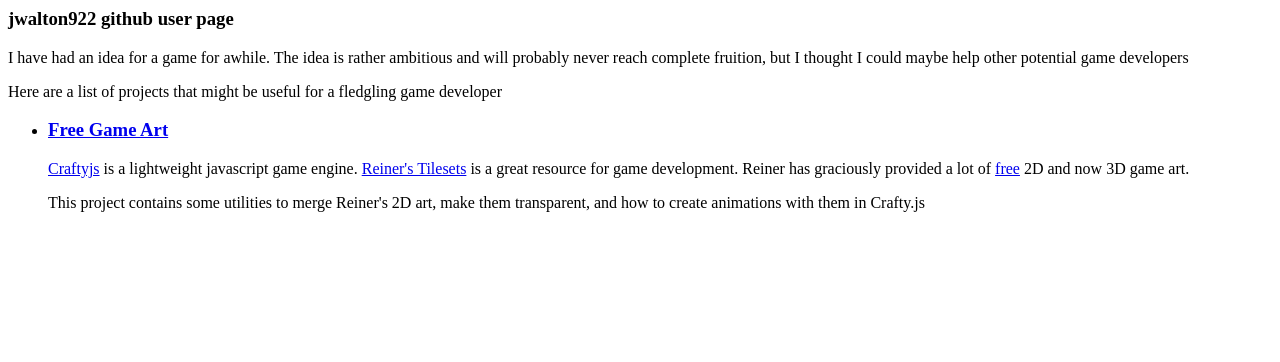
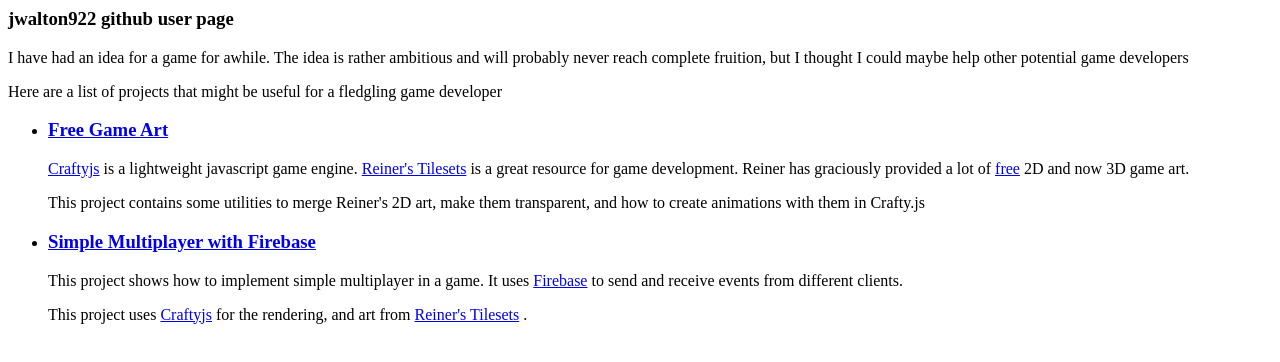
Before and after one commit to jwalton922/jwalton922.github.io, a plain HTML site: page index.html in a window 1280 px wide. Drawn offline with Linux system fonts and the light colour scheme.

Commit message:
added firebase multiplayer project

```diff
--- a/index.html
+++ b/index.html
@@ -8,9 +8,18 @@
         <p>I have had an idea for a game for awhile. The idea is rather ambitious and will probably never reach complete fruition, but I thought I could maybe help other potential game developers</p>
         <p>Here are a list of projects that might be useful for a fledgling game developer</p>
         <ul>
-            <li><h3><a href="http://jwalton922.github.io/craftyjsAndReinerTilesets/">Free Game Art</a></h3>
+            <li>
+                <h3><a href="http://jwalton922.github.io/craftyjsAndReinerTilesets/">Free Game Art</a></h3>
                 <p><a href="http://craftyjs.com/">Craftyjs</a> is a lightweight javascript game engine. <a href="http://www.reinerstilesets.de/">Reiner's Tilesets</a> is a great resource for game development. Reiner has graciously provided a lot of <a href="http://www.reinerstilesets.de/lizenz/">free</a> 2D and now 3D game art.</p>
-                <p>This project contains some utilities to merge Reiner's 2D art, make them transparent, and how to create animations with them in Crafty.js</p></li>
+                <p>This project contains some utilities to merge Reiner's 2D art, make them transparent, and how to create animations with them in Crafty.js</p>
+            </li>
+            <li>
+                <h3><a href="http://jwalton922.github.io/multiplayerAndFirebase/">Simple Multiplayer with Firebase</a></h3>
+                <p>This project shows how to implement simple multiplayer in a game. It uses <a href="https://www.firebase.com/">Firebase</a> to send and receive events from different clients.
+
+                <p>This project uses <a href="http://craftyjs.com/">Craftyjs</a> for the rendering, and art from <a href="http://www.reinerstilesets.de/">Reiner's Tilesets</a> .</p>
+            </li>
+
         </ul>
     </body>
 </html>
```
